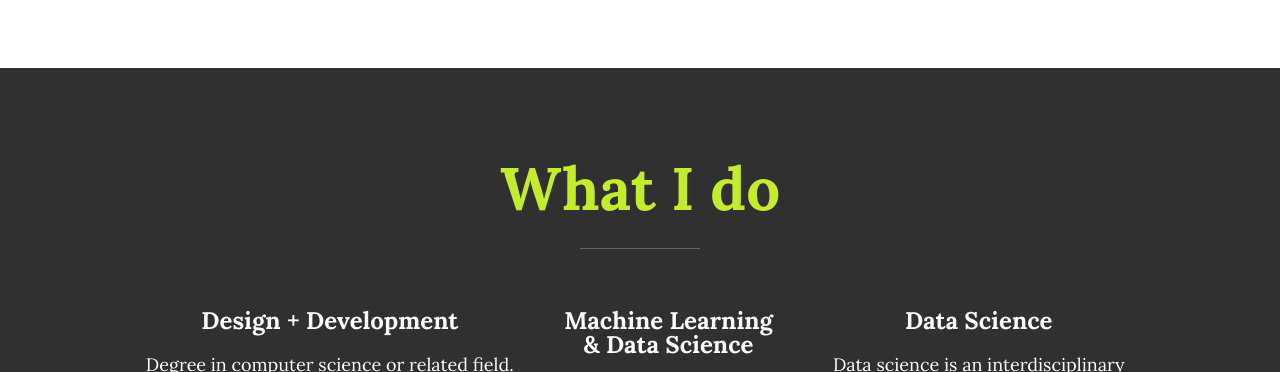
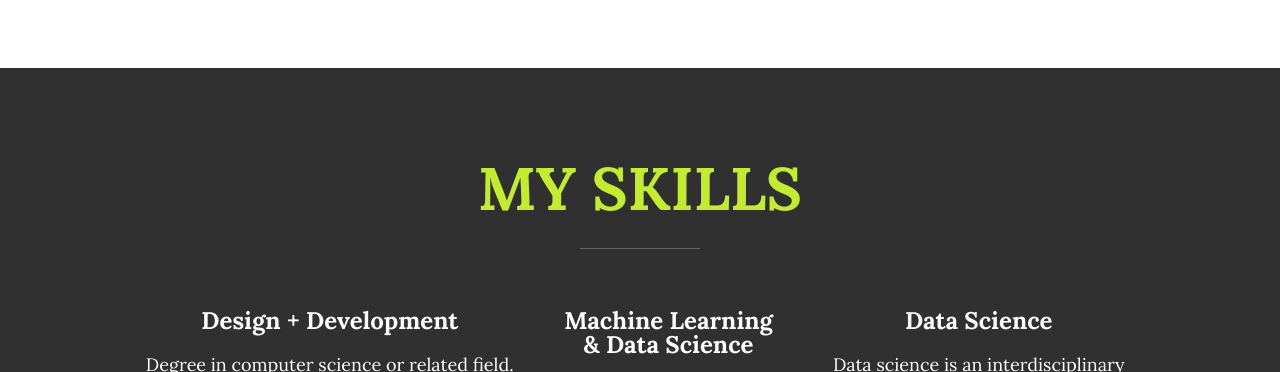
Before and after one commit to Suraj-199/My-portfolio, a plain HTML site: page index.html in a window 1280 px wide. Shown: the part 650-1022 px from the top of the page. Drawn offline with nearby package versions, Linux system fonts and the light colour scheme; files whose address does not match are found by name.

Commit message:
Update index.html

```diff
--- a/index.html
+++ b/index.html
@@ -72,7 +72,7 @@
 
         <!-- My services -->
         <section class="my-services" id="services">
-            <h2 class="section__title section__title--services">What I do</h2>
+            <h2 class="section__title section__title--services">MY SKILLS</h2>
             <div class="services">
                 <div class="service">
                     <h3>Design + Development</h3>
```
